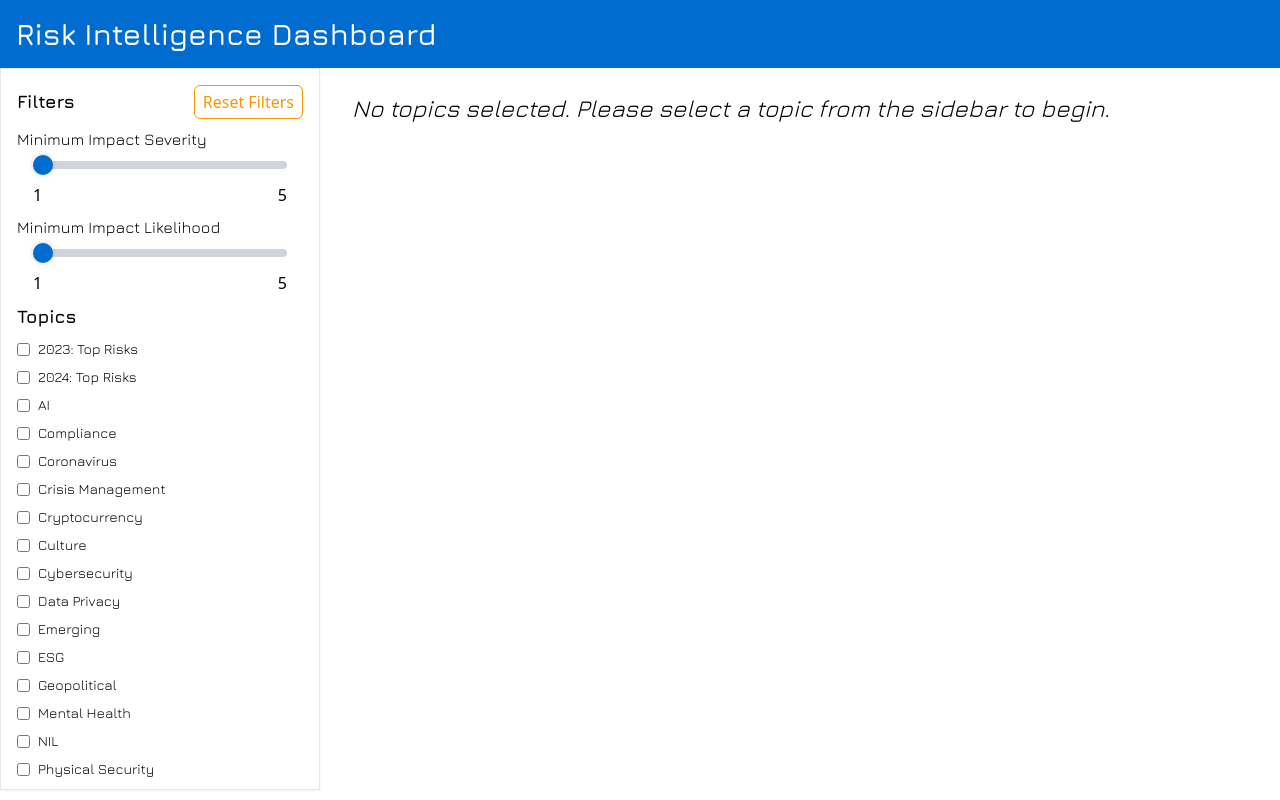
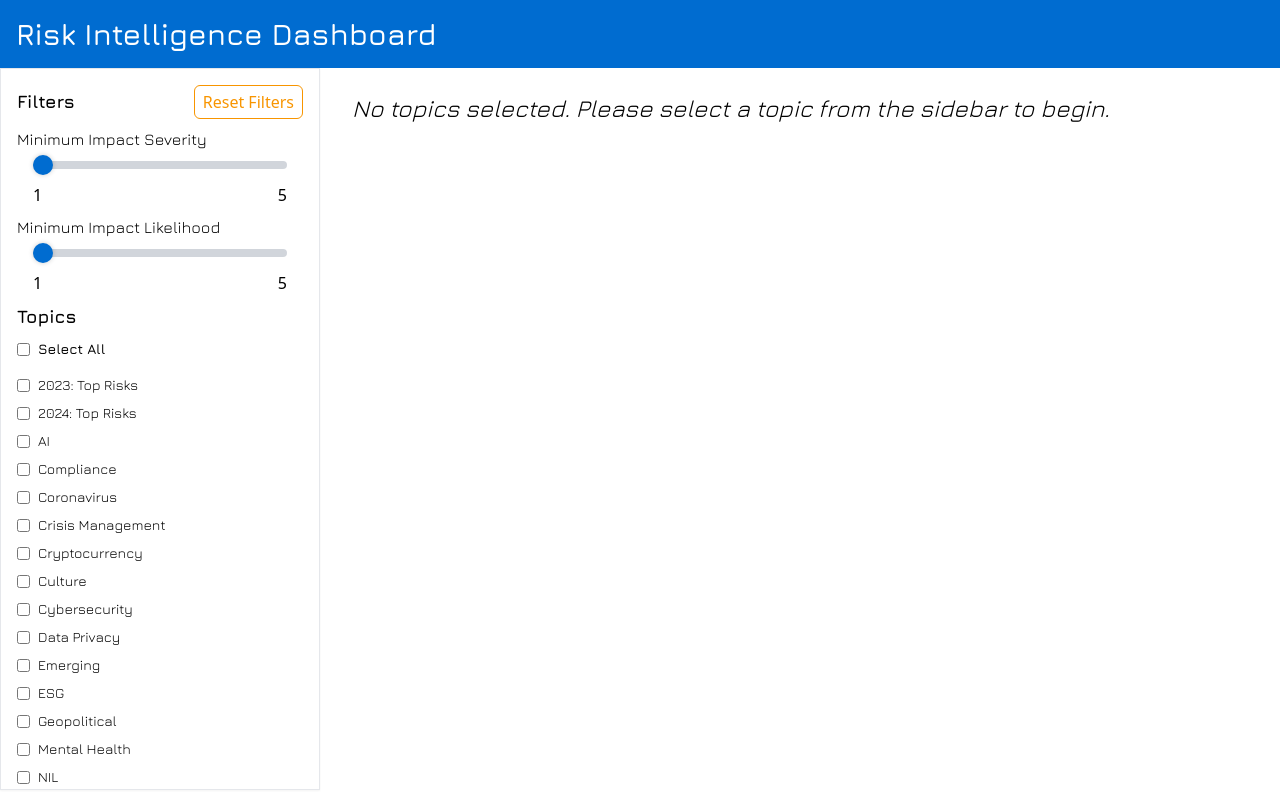
Before and after one commit to supraditya/risk-intelligence-dashboard, a Next.js app: page / in a window 1280 px wide. Built offline with nearby package versions, Linux system fonts and the light colour scheme; no server answers; the database is empty; a web font is replaced by a local one.

Commit message:
Added a select all filter

```diff
--- a/src/components/Sidebar/Sidebar.js
+++ b/src/components/Sidebar/Sidebar.js
@@ -1,10 +1,12 @@
 "use client";
-import React from "react";
+import React, { useState } from "react";
 import { useSelector, useDispatch } from "react-redux";
 import {
   setMinLikelihood,
   setMinSeverity,
   addTopic,
+  addAllTopics,
+  removeAllTopics,
   removeTopic,
   clearFilters,
 } from "@/lib/filtersSlice";
@@ -42,6 +44,8 @@ const Sidebar = () => {
   const dispatch = useDispatch();
   const filters = useSelector((state) => state.filters);
 
+  const [selectAllState, setSelectAllState] = useState(false);
+
   const handleCheckboxChange = (topic) => {
     if (!filters.topics.includes(topic)) {
       // Add topic to list
@@ -49,6 +53,16 @@ const Sidebar = () => {
     } else {
       // Remove topic from list
       dispatch(removeTopic(topic));
+    }
+  };
+
+  const handleSelectAll = () => {
+    if (selectAllState) {
+      dispatch(removeAllTopics());
+      setSelectAllState(false);
+    } else {
+      dispatch(addAllTopics(topicsList));
+      setSelectAllState(true);
     }
   };
 
@@ -72,6 +86,18 @@ const Sidebar = () => {
       />
       <h1 className="text-lg font-primary font-bold mt-2">Topics</h1>
       <div className="mt-2">
+        <div key="Select all" className="flex items-center mb-4">
+          <input
+            type="checkbox"
+            id="Select All"
+            checked={selectAllState}
+            onChange={handleSelectAll}
+            className="mr-2"
+          />
+          <label htmlFor="Select All" className="font-primary font-semibold text-sm">
+            Select All
+          </label>
+        </div>
         {topicsList.map((topic, index) => (
           <div key={index} className="flex items-center mb-2">
             <input
--- a/src/lib/filtersSlice.js
+++ b/src/lib/filtersSlice.js
@@ -19,6 +19,12 @@ const filtersSlice = createSlice({
     addTopic: (state, action) => {
       state.topics.push(action.payload);
     },
+    addAllTopics: (state, action) => {
+      state.topics = action.payload;
+    },
+    removeAllTopics: (state) => {
+      state.topics = [];
+    },
     removeTopic: (state, action) => {
       state.topics = state.topics.filter((topic) => topic !== action.payload);
     },
@@ -30,7 +36,14 @@ const filtersSlice = createSlice({
   },
 });
 
-export const { setMinLikelihood, setMinSeverity, addTopic, removeTopic, clearFilters } =
-  filtersSlice.actions;
+export const {
+  setMinLikelihood,
+  setMinSeverity,
+  addTopic,
+  addAllTopics,
+  removeAllTopics,
+  removeTopic,
+  clearFilters,
+} = filtersSlice.actions;
 
 export default filtersSlice.reducer;
```
